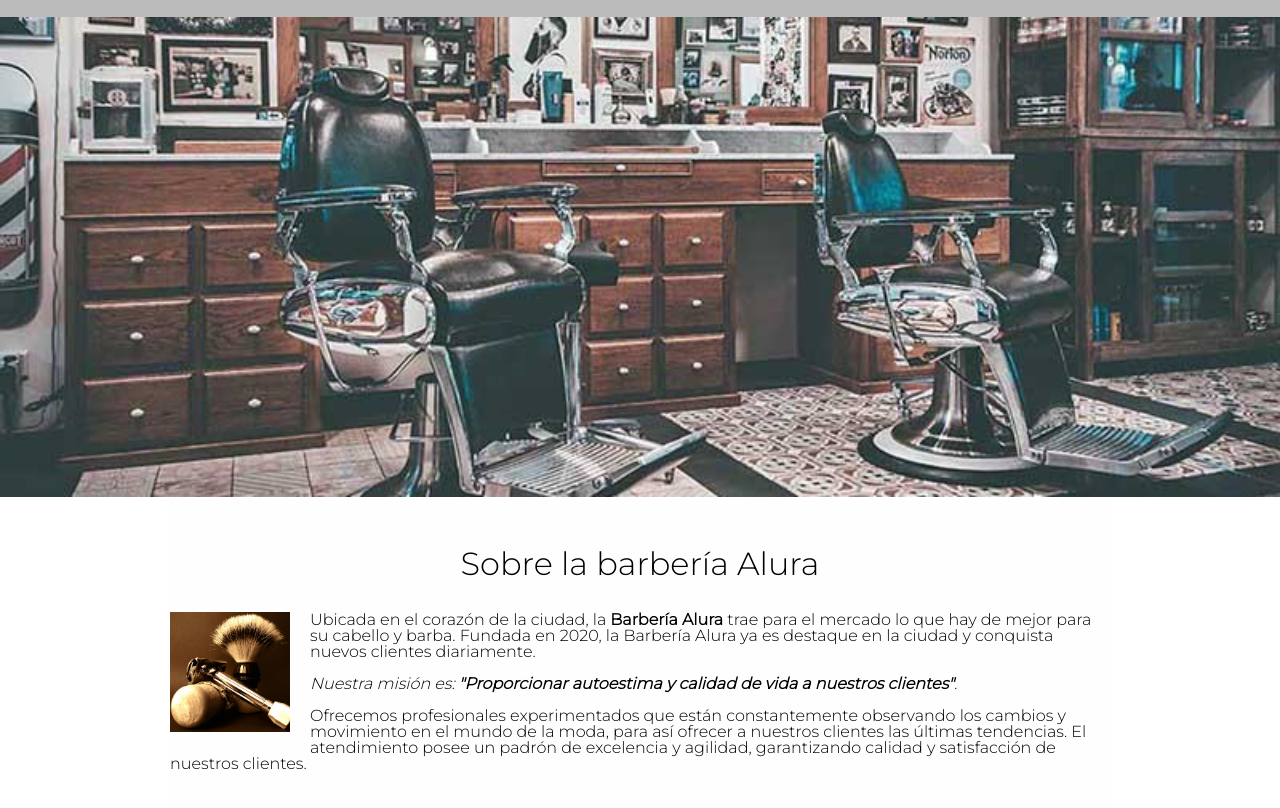
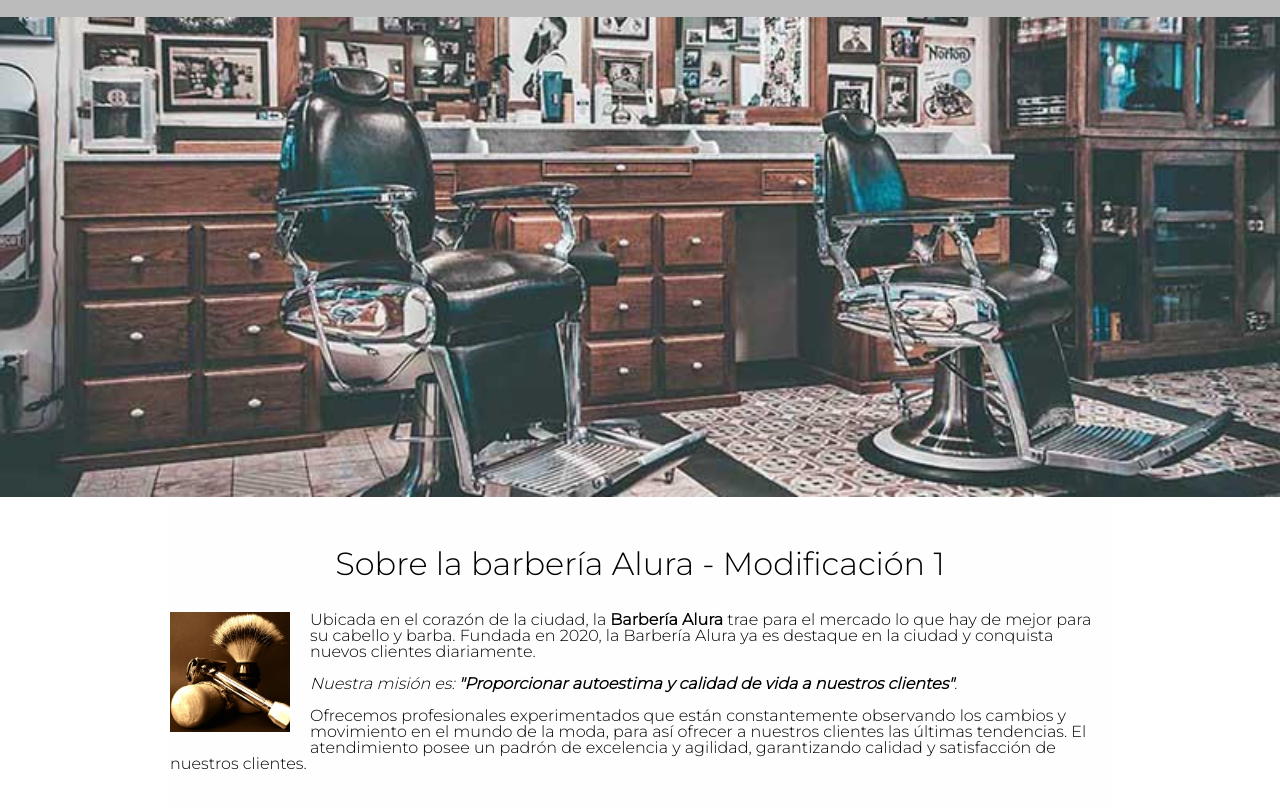
Before and after one commit to Javaled/Alura-Git, a plain HTML site: page index.html in a window 1280 px wide. Shown: the part 276-1084 px from the top of the page. Drawn offline with Linux system fonts and the light colour scheme.

Commit message:
Modificar Titulo

```diff
--- a/index.html
+++ b/index.html
@@ -35,7 +35,7 @@
         <main>
             <section class="principal">
 
-                <h2 class="titulo-principal">Sobre la barbería Alura</h2>
+                <h2 class="titulo-principal">Sobre la barbería Alura - Modificación 1</h2>
 
                 <img class="utensilios" src="images/utensilios.jpg" alt="Utensilios de un barbero">
 
```
